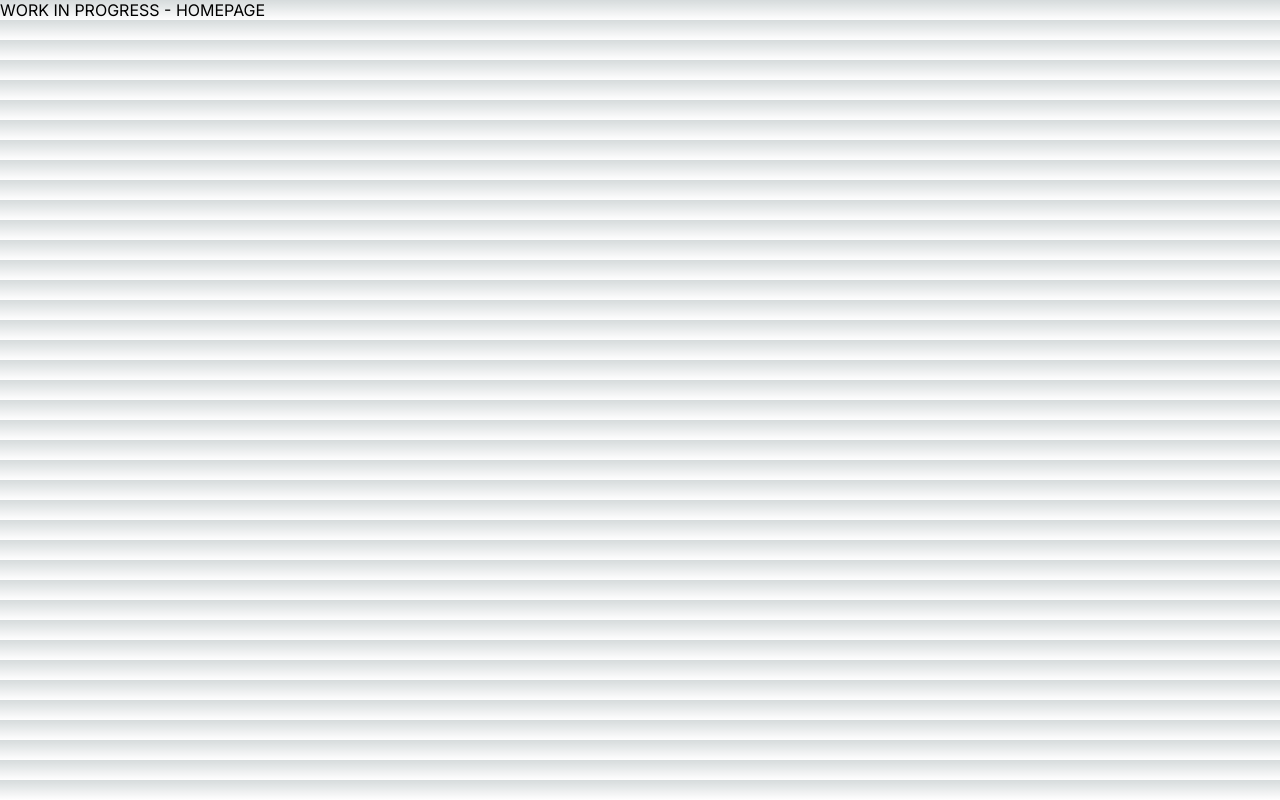
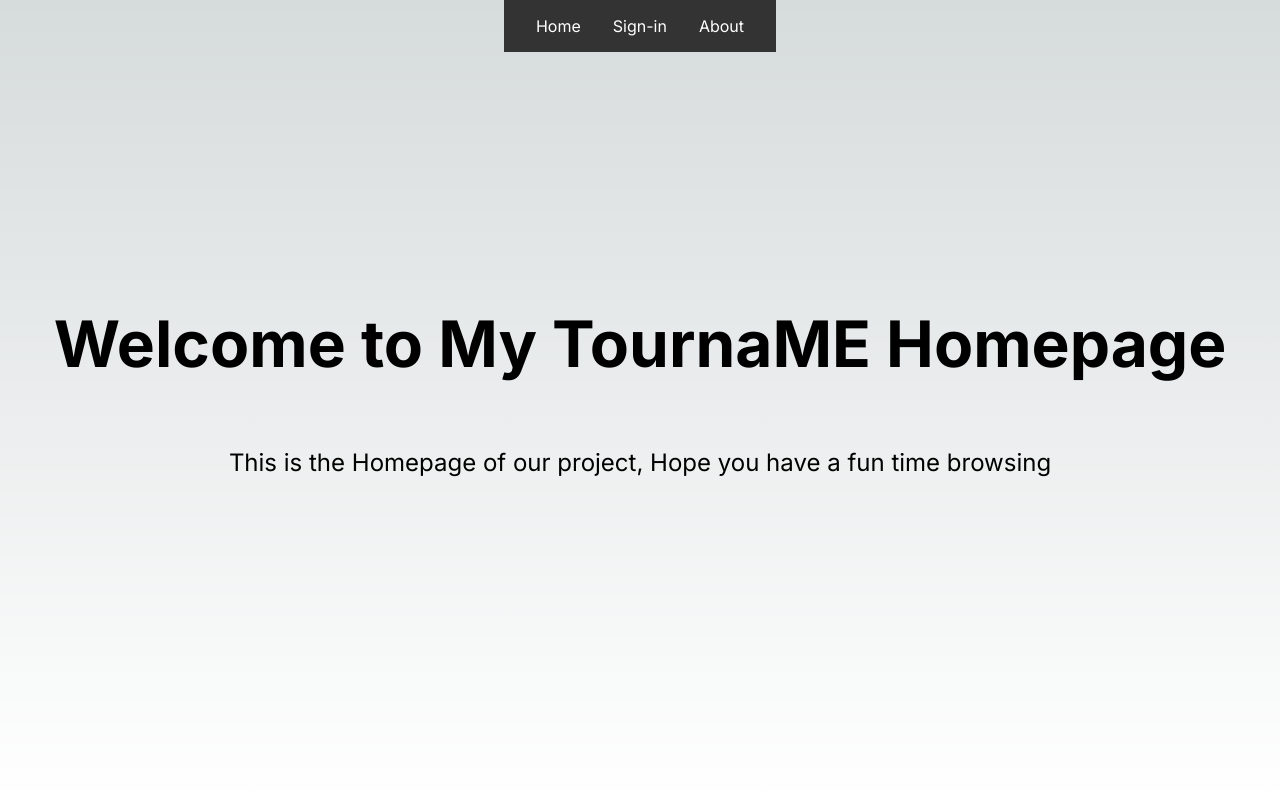
Before and after one commit to Player1IL/TournaME-Client, a Next.js app: page / in a window 1280 px wide. Built offline with nearby package versions, Linux system fonts and the light colour scheme.

Commit message:
Navigatoin

```diff
--- /dev/null
+++ b/components/Home.module.css
@@ -0,0 +1,47 @@
+.container {
+    min-height: 100vh;
+    padding: 0 0.5rem;
+    display: flex;
+    flex-direction: column;
+    justify-content: center;
+    align-items: center;
+}
+
+.main {
+    padding: 5rem 0;
+    flex: 1;
+    display: flex;
+    flex-direction: column;
+    justify-content: center;
+    align-items: center;
+}
+
+.title {
+    margin: 0;
+    line-height: 1.15;
+    font-size: 4rem;
+}
+
+.description {
+    text-align: center;
+    margin: 4rem 0;
+    line-height: 1.5;
+    font-size: 1.5rem;
+}
+
+.footer {
+    width: 100%;
+    height: 100px;
+    border-top: 1px solid #eaeaea;
+    display: flex;
+    justify-content: center;
+    align-items: center;
+}
+
+.footer img {
+    margin-left: 0.5rem;
+}
+
+.logo {
+    height: 1em;
+}
--- /dev/null
+++ b/components/Navbar.js
@@ -0,0 +1,30 @@
+// components/Navbar.js
+import Link from 'next/link';
+import styles from './Navbar.module.css';
+
+const Navbar = () => {
+    return (
+        <nav className={styles.navbar}>
+            <ul className={styles.navLinks}>
+                <li>
+                    <Link href="/" className={styles.navLink}>
+                        Home
+                    </Link>
+                </li>
+                <li>
+                    <Link href="/pages/signin" className={styles.navLink}>
+                        Sign-in
+                    </Link>
+                </li>
+                <li>
+                    <Link href="/pages/about" className={styles.navLink}>
+                        About
+                    </Link>
+                </li>
+
+            </ul>
+        </nav>
+    );
+};
+
+export default Navbar;
--- /dev/null
+++ b/components/Navbar.module.css
@@ -0,0 +1,24 @@
+/* components/Navbar.module.css */
+.navbar {
+    background-color: #333;
+    padding: 1rem;
+}
+
+.navLinks {
+    list-style: none;
+    display: flex;
+    justify-content: space-around;
+}
+
+.navLinks li {
+    margin: 0 1rem;
+}
+
+.navLink {
+    color: white;
+    text-decoration: none;
+}
+
+.navLink:hover {
+    text-decoration: underline;
+}
--- a/src/app/page.js
+++ b/src/app/page.js
@@ -1,5 +1,26 @@
+// pages/index.js
+import Head from 'next/head';
+import Navbar from '../../components/Navbar';
+import styles from '../../components/Home.module.css';
+
 export default function Home() {
     return (
-        <div>WORK IN PROGRESS - HOMEPAGE</div>
-    )
+        <div className={styles.container}>
+            <Head>
+                <title>My Homepage</title>
+                <meta name="description" content="Welcome to my homepage" />
+                <link rel="icon" href="/favicon.ico" />
+            </Head>
+            <Navbar />
+
+            <main className={styles.main}>
+                <h1 className={styles.title}>
+                    Welcome to My TournaME Homepage
+                </h1>
+                <p className={styles.description}>
+                    This is the Homepage of our project, Hope you have a fun time browsing
+                </p>
+            </main>
+        </div>
+    );
 }
```
Also changed, not shown: src/app/pages/personal/page.js (+16 -2 lines).
